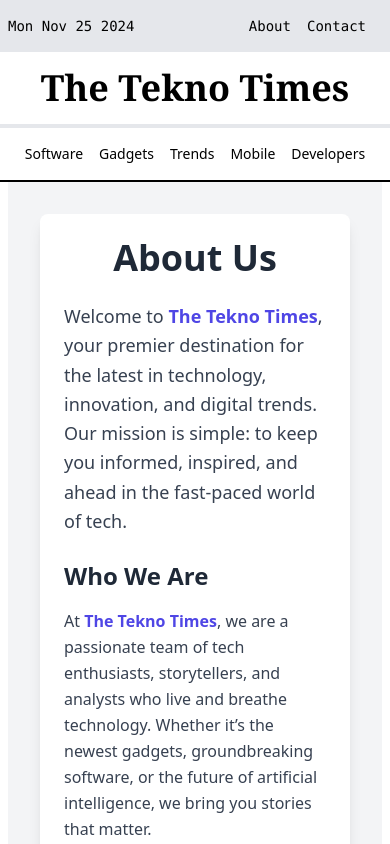
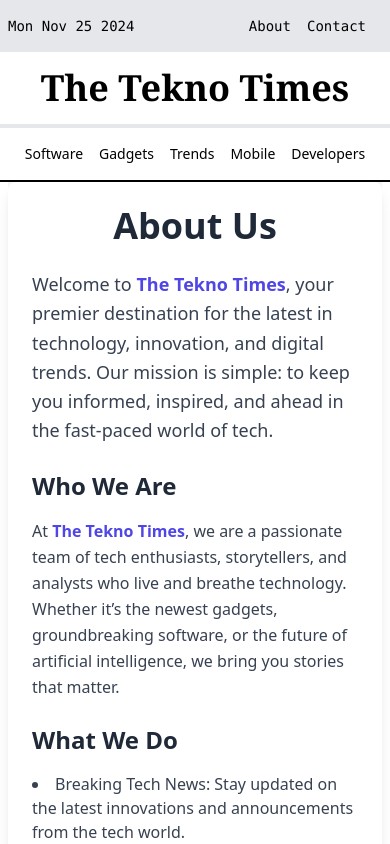
Before and after one commit to codewithbharat/thetekbay.in, a Next.js app: page /about in a window 390 px wide. Shown: the top 844 px of the page. Built offline with nearby package versions, Linux system fonts and the light colour scheme.

Commit message:
about responsive

```diff
--- a/app/(website)/about/page.tsx
+++ b/app/(website)/about/page.tsx
@@ -2,7 +2,7 @@ import React from 'react';
 
 const About = () => {
   return (
-    <div className="bg-gray-100 min-h-screen flex flex-col items-center justify-center p-8">
+    <div className="bg-gray-100 min-h-screen flex flex-col items-center justify-center md:p-8">
       <div className="bg-white shadow-lg rounded-lg max-w-4xl w-full p-6 md:p-12">
         <h1 className="text-4xl font-bold text-center text-gray-800 mb-6">
           About Us
```
